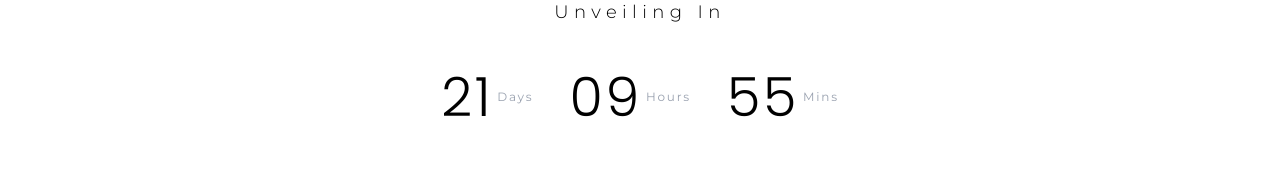
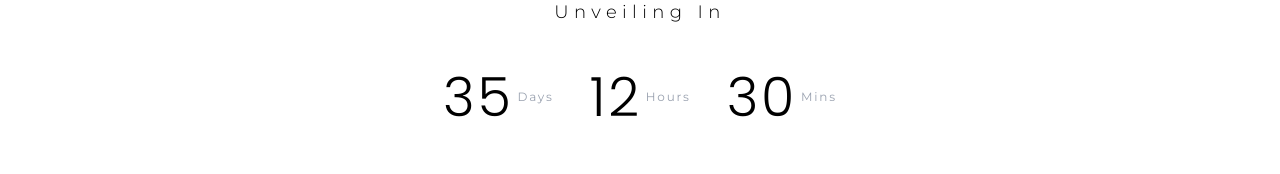
Before and after one commit to poojatayde9960/aditi, a React (Vite) app: page / in a window 1280 px wide. Shown: the part 1247-1421 px from the top of the page. Built offline with nearby package versions, Linux system fonts and the light colour scheme.

Commit message:
timecount is dyanamic

```diff
--- a/src/pages/AditiLanding.jsx
+++ b/src/pages/AditiLanding.jsx
@@ -6,26 +6,50 @@ const AditiLanding = () => {
 
 
     const [timeLeft, setTimeLeft] = useState({
-        days: 21,
-        hours: 9,
-        minutes: 56,
-        seconds: 2
+        days: 0,
+        hours: 0,
+        minutes: 0,
+        seconds: 0
     });
+    const targetDate = new Date("2026-02-22T11:00:00");
+
+    useEffect(() => {
+        const targetDate = new Date("2026-02-22T00:00:00"); // 22 Feb midnight
+
+        const timer = setInterval(() => {
+            const now = new Date().getTime();
+            const difference = targetDate.getTime() - now;
+
+            if (difference <= 0) {
+                clearInterval(timer);
+                setTimeLeft({
+                    days: 0,
+                    hours: 0,
+                    minutes: 0,
+                    seconds: 0
+                });
+                return;
+            }
+
+            const days = Math.floor(difference / (1000 * 60 * 60 * 24));
+            const hours = Math.floor(
+                (difference % (1000 * 60 * 60 * 24)) / (1000 * 60 * 60)
+            );
+            const minutes = Math.floor(
+                (difference % (1000 * 60 * 60)) / (1000 * 60)
+            );
+            const seconds = Math.floor(
+                (difference % (1000 * 60)) / 1000
+            );
+
+            setTimeLeft({ days, hours, minutes, seconds });
+        }, 1000);
+
+        return () => clearInterval(timer);
+    }, []);
 
 
 
-    useEffect(() => {
-        const timer = setInterval(() => {
-            setTimeLeft(prev => {
-                if (prev.seconds > 0) return { ...prev, seconds: prev.seconds - 1 };
-                if (prev.minutes > 0) return { ...prev, minutes: prev.minutes - 1, seconds: 59 };
-                if (prev.hours > 0) return { ...prev, hours: prev.hours - 1, minutes: 59, seconds: 59 };
-                if (prev.days > 0) return { ...prev, days: prev.days - 1, hours: 23, minutes: 59, seconds: 59 };
-                return prev;
-            });
-        }, 1000);
-        return () => clearInterval(timer);
-    }, []);
     const toggleSound = () => {
         if (!videoRef.current) return;
 
```
